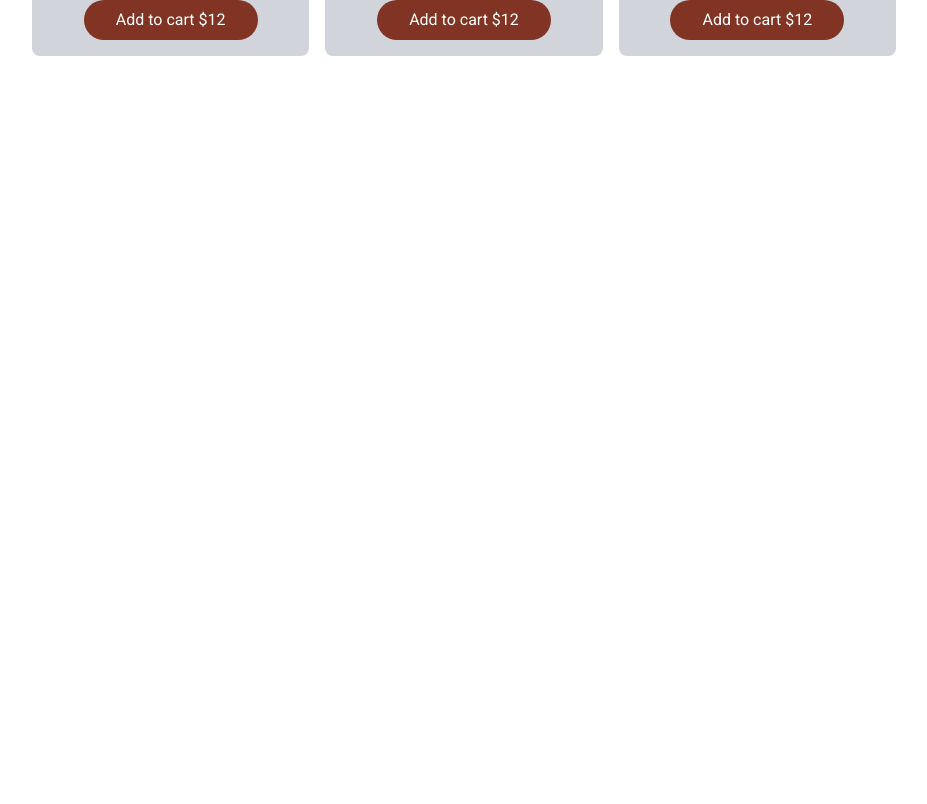
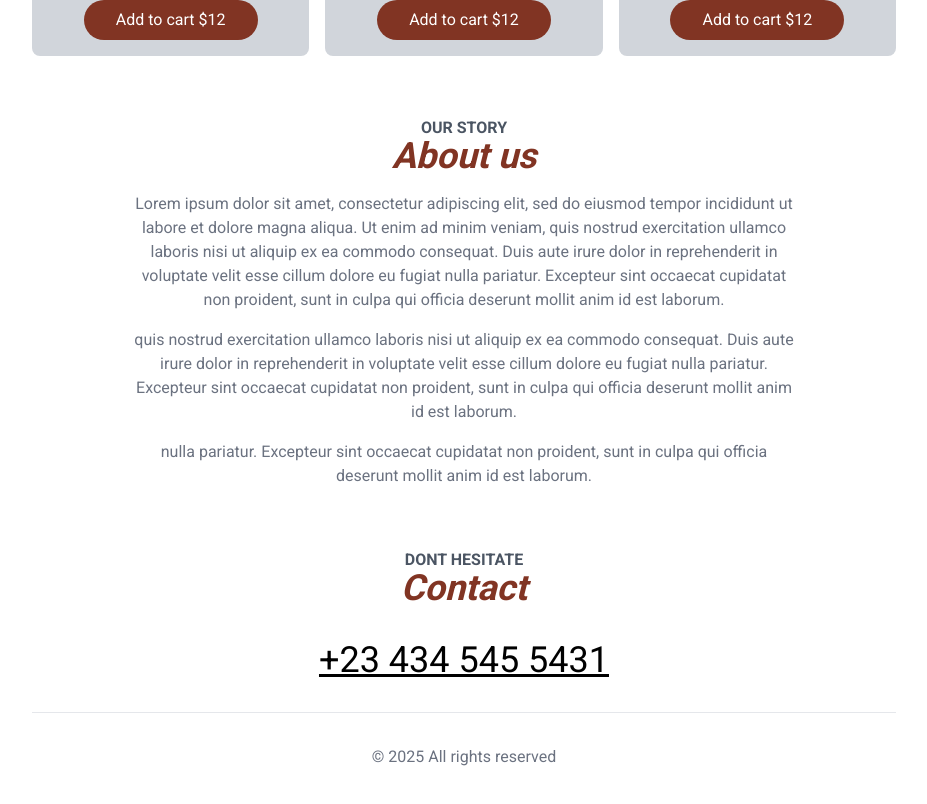
Before and after one commit to bs3102798/BurgerShop, a Next.js app in the folder burger/: page / in a window 1280 px wide. Shown: the part 1300-2104 px from the top of the page, without its empty margins (176-1103 px from the left). Before the commit the page ends 1372 px from the top, so only its background shows below. Built offline with nearby package versions, Linux system fonts and the light colour scheme.

Commit message:
SectionHeaders

```diff
--- a/burger/src/app/page.js
+++ b/burger/src/app/page.js
@@ -1,15 +1,63 @@
 import Header from "@/components/layout/Header";
 import Hero from "@/components/layout/Hero";
 import HomeMenu from "@/components/layout/HomeMenu";
+import SectionHeaders from "@/components/layout/SectionHeaders";
 import Image from "next/image";
 import Link from "next/link";
 
 export default function Home() {
   return (
     <>
-    <Header />
-    <Hero />
-    <HomeMenu />
+      <Header />
+      <Hero />
+      <HomeMenu />
+      <section className="text-center my-16">
+        <SectionHeaders
+          subHeader={'Our story'}
+          MainHeader={'About us'}
+        />
+        <div className="text-gray-500 max-w-2xl mx-auto mt-4 flex flex-col gap-4">
+
+          <p className="">
+            Lorem ipsum dolor sit amet, consectetur adipiscing elit, sed do eiusmod
+            tempor incididunt ut labore et dolore magna aliqua. Ut enim ad minim veniam,
+            quis nostrud exercitation ullamco laboris nisi ut aliquip ex ea commodo consequat.
+            Duis aute irure dolor in reprehenderit in voluptate velit esse cillum dolore eu fugiat
+            nulla pariatur. Excepteur sint occaecat cupidatat non proident, sunt in culpa qui officia
+            deserunt mollit anim id est laborum.
+
+
+          </p>
+          <p className="">
+            quis nostrud exercitation ullamco laboris nisi ut aliquip ex ea commodo consequat.
+            Duis aute irure dolor in reprehenderit in voluptate velit esse cillum dolore eu fugiat
+            nulla pariatur. Excepteur sint occaecat cupidatat non proident, sunt in culpa qui officia
+            deserunt mollit anim id est laborum.
+          </p>
+          <p>
+            nulla pariatur. Excepteur sint occaecat cupidatat non proident, sunt in culpa qui officia
+            deserunt mollit anim id est laborum.
+          </p>
+        </div>
+
+      </section>
+      <section className="text-center my-8 ">
+        <SectionHeaders
+          subHeader={'Dont hesitate'}
+          MainHeader={'Contact'}
+        />
+        <div className="mt-8">
+
+        <a className="text-4xl underline text-gray" href="tel:+233422">
+          +23 434 545 5431
+        </a>
+        </div>
+
+      </section>
+      <footer className="border-t p-8 text-center text-gray-500">
+        &copy; 2025 All rights reserved
+
+      </footer>
 
     </>
   );
--- a/burger/src/components/layout/HomeMenu.js
+++ b/burger/src/components/layout/HomeMenu.js
@@ -1,6 +1,7 @@
 /* eslint-disable jsx-a11y/alt-text */
 import Image from "next/image";
 import MenuItem from "../menu/MenuItem";
+import SectionHeaders from "./SectionHeaders";
 
 export default function HomeMenu() {
     return (
@@ -17,10 +18,12 @@
                     </div>
                 </div>
                 <div className="text-center mb-4">
-                    <h3 className="uppercase text-gray-600 font-semibold leading-4">
-                        Check out
-                    </h3>
-                    <h2 className="text-primary font-bold text-4xl italic">Menu</h2>
+                    <SectionHeaders
+                        subHeader={'check out'}
+                        MainHeader={'Menu'}
+                    />
+
+
                 </div>
                 <div className="grid grid-cols-3 gap-4">
                     <MenuItem />
--- /dev/null
+++ b/burger/src/components/layout/SectionHeaders.js
@@ -0,0 +1,12 @@
+export default function SectionHeaders({subHeader, MainHeader}) {
+    return (
+        <>
+            <h3 className="uppercase text-gray-600 font-semibold leading-4">
+                {subHeader}
+            </h3>
+            <h2 className="text-primary font-bold text-4xl italic">
+                {MainHeader}
+            </h2>
+        </>
+    )
+}
```
